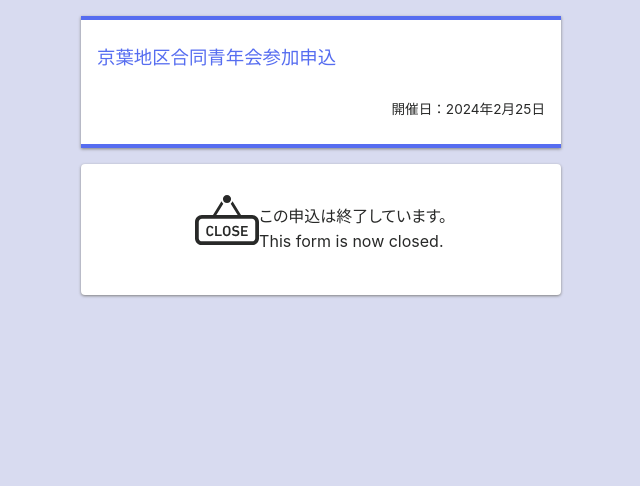
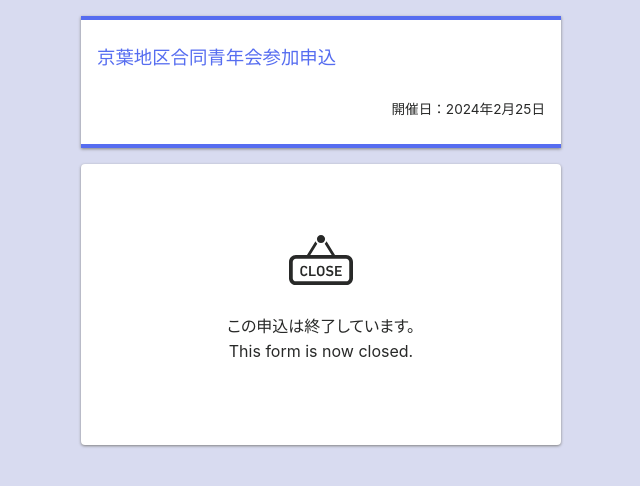
Before and after one commit to axunion/nitonabbc-form, a Nuxt app: page /apply/202402 in a window 1280 px wide. Shown: the top 486 px of the page, without its empty margins (319-959 px from the left). Built offline with nearby package versions, Linux system fonts and the light colour scheme; no server answers.

Commit message:
Improve styling for form completion message

```diff
--- a/app/components/FormClose.vue
+++ b/app/components/FormClose.vue
@@ -1,13 +1,21 @@
 <template>
   <AppCard>
-    <SvgClose class="icon" />
-    <p>
-      <slot>このフォームは終了しています。<br />This form is now closed.</slot>
-    </p>
+    <div class="close">
+      <SvgClose class="icon" />
+
+      <p>
+        <slot>このフォームは終了しています。<br />This form is now closed.</slot>
+      </p>
+    </div>
   </AppCard>
 </template>
 
 <style scoped>
+.close {
+  padding: 5vh 0;
+  text-align: center;
+}
+
 .icon {
   height: 4em;
 }
```
